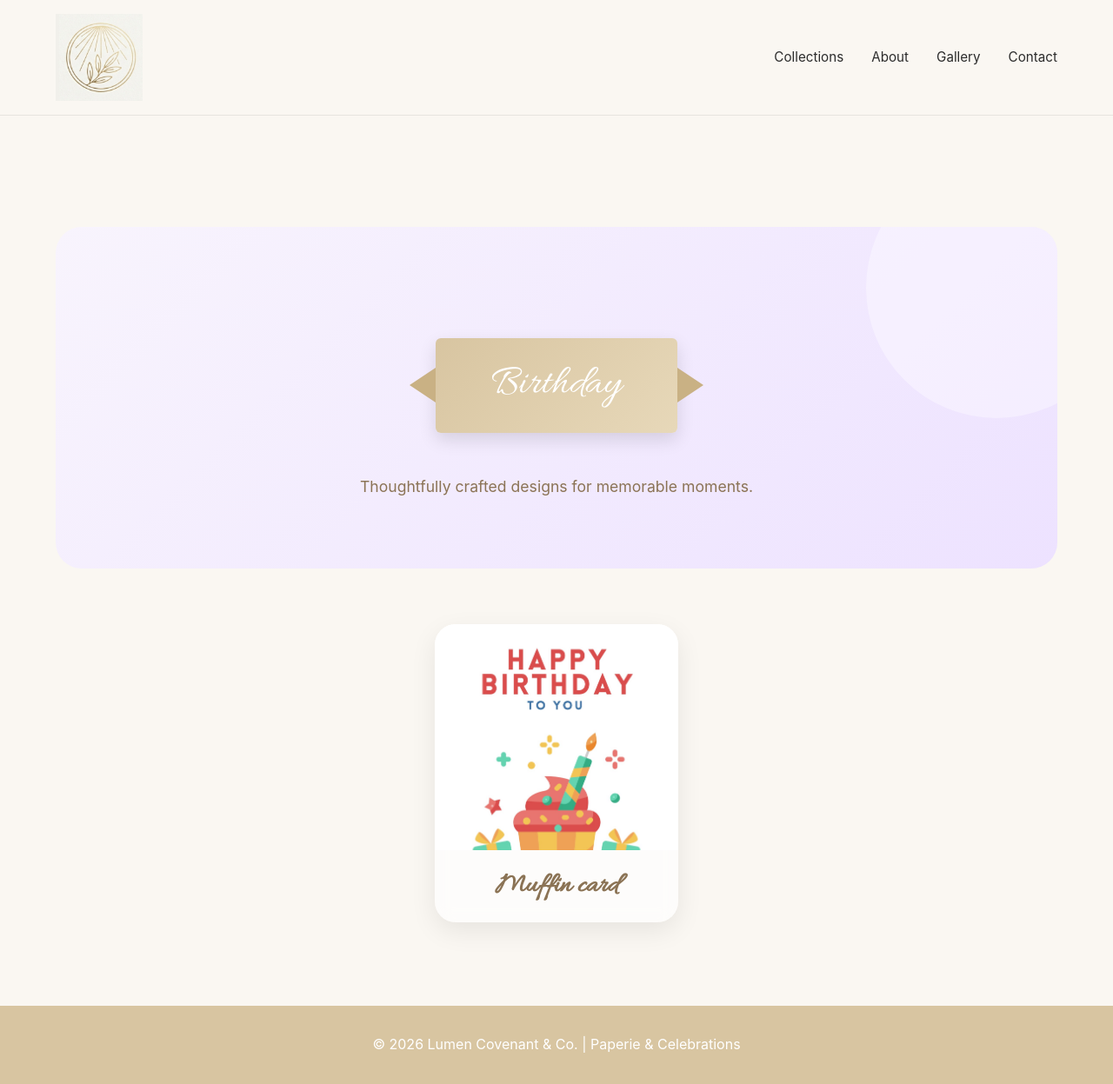
After one commit to PoojaPootula/lumencovenantandco., a Flask app: page /collections/Birthday in a window 1280 px wide. The commit adds this page. Shown: the whole page at 87% size. Run offline with Flask 3, Linux system fonts and the light colour scheme; some web fonts are replaced.

Commit message:
dynamic collections and redirection complete.

```diff
--- a/app.py
+++ b/app.py
@@ -35,6 +35,16 @@ def home():
     collections = Collection.query.all()
 
     return render_template("home.html", collections=collections)
+
+@app.route("/collections/<collection_name>")
+def view_collection(collection_name):
+
+    cards = Card.query.filter_by(
+        category=collection_name,
+        active=True
+    ).all()
+
+    return render_template("collection.html", collection_name=collection_name, cards=cards)
 
 @app.route("/admin/collections", methods=["GET", "POST"])
 def admin_collections():
--- a/static/css/style.css
+++ b/static/css/style.css
@@ -47,6 +47,7 @@ h4 {
     color: var(--gold);
 }
 h1 {
+    font-family: 'Allura', cursive;
     font-size: 4rem;
 }
 h2 {
@@ -54,6 +55,7 @@ h2 {
     margin-bottom: 1rem;
 }
 h3 {
+    font-family: 'Allura', cursive;
     font-size: 2rem;
 }
 p {
@@ -296,12 +298,15 @@ section {
     margin-bottom: 3rem;
 }
 .collection-grid {
-    display: grid;
-    grid-template-columns: repeat(auto-fit, minmax(250px, 1fr));
+    display: flex;
+    flex-wrap: wrap;
+    justify-content: center;
     gap: 2rem;
     margin-top: 3rem;
 }
 .collection-card {
+    width: 280px;
+    min-width: 280px;
     background: rgba(255,255,255,.65);
     backdrop-filter: blur(10px);
     border-radius: 24px;
@@ -318,18 +323,147 @@ section {
     transition: transform .4s ease;
 }
 .collection-card:hover {
-    transform: translateY(-10px);
+    transform: translateY(-8px);
     box-shadow: 0 18px 40px rgba(0,0,0,.15);
     border: 2px solid var(--gold);
 }
 .collection-card:hover img {
     transform: scale(1.05);
 }
+.collection-card:hover h3 {
+    color: var(--gold);
+}
 .collection-card h3 {
+    min-height: 60px;
+    display: flex;
+    justify-content: center;
     text-align: center;
     padding: 1rem;
     color: var(--taupe);
     margin: 0;
+}
+.collection-link {
+    display: block;
+    text-decoration: none;
+    color: inherit;
+}
+
+.collection-banner {
+
+    background: linear-gradient(
+        135deg,
+        #f8f4fd,
+        #ede2ff
+    );
+
+    border-radius: 30px;
+
+    padding: 5rem 2rem;
+
+    margin: 2rem auto 4rem auto;
+
+    text-align: center;
+
+    position: relative;
+
+    overflow: hidden;
+}
+
+.collection-banner h1 {
+
+    font-family: 'Allura', cursive;
+
+    font-size: 5rem;
+
+    color: var(--gold);
+
+    margin-bottom: 1rem;
+}
+
+.collection-banner p {
+
+    font-size: 1.1rem;
+
+    color: var(--taupe);
+
+    max-width: 500px;
+
+    margin: auto;
+}
+
+.collection-banner::before {
+
+    content: "";
+
+    position: absolute;
+
+    width: 300px;
+    height: 300px;
+
+    background: rgba(255,255,255,.35);
+
+    border-radius: 50%;
+
+    top: -80px;
+    right: -80px;
+}
+.ribbon-wrapper {
+    display: flex;
+    justify-content: center;
+
+    margin: 3rem 0;
+}
+.ribbon {
+
+    position: relative;
+
+    background: linear-gradient(
+        135deg,
+        #d8c5a1,
+        #e7d8b9
+    );
+
+    color: white;
+
+    padding: 1rem 4rem;
+
+    border-radius: 6px;
+
+    font-family: 'Allura', cursive;
+
+    font-size: 3rem;
+
+    box-shadow: 0 8px 20px rgba(0,0,0,.12);
+}
+.ribbon::before,
+.ribbon::after {
+
+    content: "";
+
+    position: absolute;
+
+    top: 50%;
+
+    width: 0;
+    height: 0;
+
+    transform: translateY(-50%);
+}
+.ribbon::before {
+
+    left: -30px;
+
+    border-top: 20px solid transparent;
+    border-bottom: 20px solid transparent;
+    border-right: 30px solid #c9b184;
+}
+.ribbon::after {
+
+    right: -30px;
+
+    border-top: 20px solid transparent;
+    border-bottom: 20px solid transparent;
+    border-left: 30px solid #c9b184;
 }
 .carousel-container {
     display: flex;
@@ -559,3 +693,20 @@ footer {
     padding: 2rem;
     text-align: center;
 }
+
+@media (max-width: 768px) {
+
+    .collection-banner h1 {
+        font-size: 3rem;
+    }
+
+    .collection-tabs {
+        flex-wrap: wrap;
+    }
+
+    .collection-card {
+        width: 100%;
+        max-width: 320px;
+    }
+
+}
--- a/templates/base.html
+++ b/templates/base.html
@@ -9,6 +9,7 @@
     </title>
 
     <link href="https://fonts.googleapis.com/css2?family=Allura&display=swap" rel="stylesheet">
+    <link href="//fonts.google.com/share?selection.family=Yesteryear" rel="stylesheet">
     <link rel="stylesheet" href="{{ url_for('static', filename='css/style.css') }}">
 </head>
 
--- /dev/null
+++ b/templates/collection.html
@@ -0,0 +1,41 @@
+{% extends 'base.html' %}
+
+{% block content %}
+
+<section class="container">
+    <section class="collection-banner">
+
+    {% if cards and cards[0].category %}
+        <div class="ribbon-wrapper">
+            <div class="ribbon"> {{ collection_name }}  </div>
+
+        </div>
+        <p>
+            Thoughtfully crafted designs for memorable moments.
+        </p>
+
+    {% endif %}
+
+</section>
+
+    <div class="collection-grid">
+
+        {% for card in cards %}
+
+        <div class="collection-card">
+
+            {% if card.front_image %}
+            <img src="{{ url_for('static', filename='uploads/cards/' + card.front_image) }}">
+            {% endif %}
+
+            <h3>{{ card.name }}</h3>
+
+        </div>
+
+        {% endfor %}
+
+    </div>
+
+</section>
+
+{% endblock %}
--- a/templates/home.html
+++ b/templates/home.html
@@ -48,6 +48,8 @@ Lumen Covenant & Co. | Paperie & Celebrations
 
     <div class="collection-grid">
         {% for collection in collections %}
+        <a href="{{ url_for('view_collection', collection_name=collection.name) }}" class="collection-link">
+
             <div class="collection-card" data-category="{{ collection.category }}">
                 {% if collection.cover_photo %}
                 <img src="{{ url_for('static', filename='uploads/cards/' + collection.cover_photo) }}"
@@ -55,6 +57,7 @@ Lumen Covenant & Co. | Paperie & Celebrations
                 {% endif %}
                 <h3>{{ collection.name }}</h3>
             </div>
+        </a>
         {% endfor %}
     </div>
 </section>
```
Lines whose indentation alone changed are shown as unchanged.
